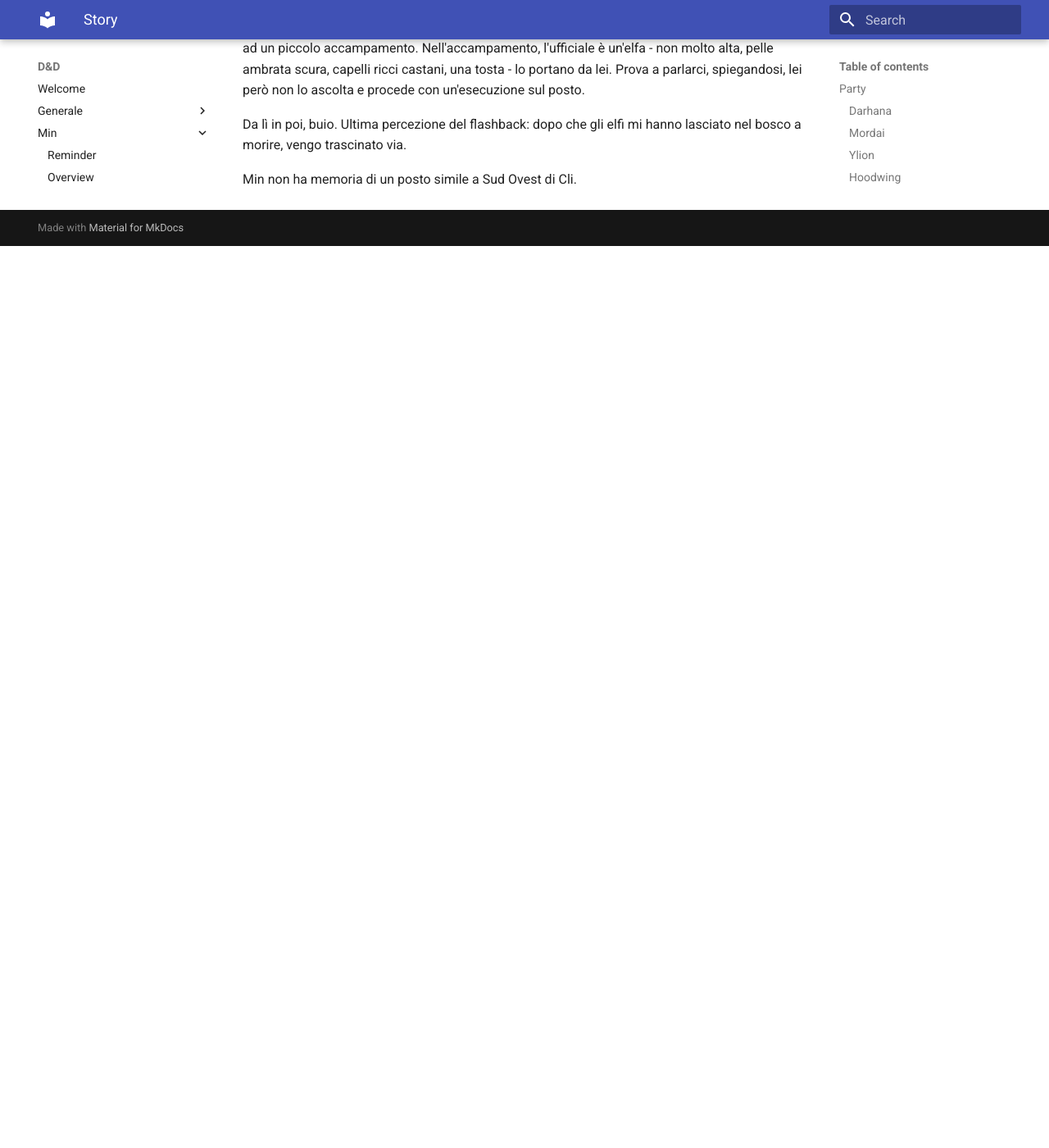
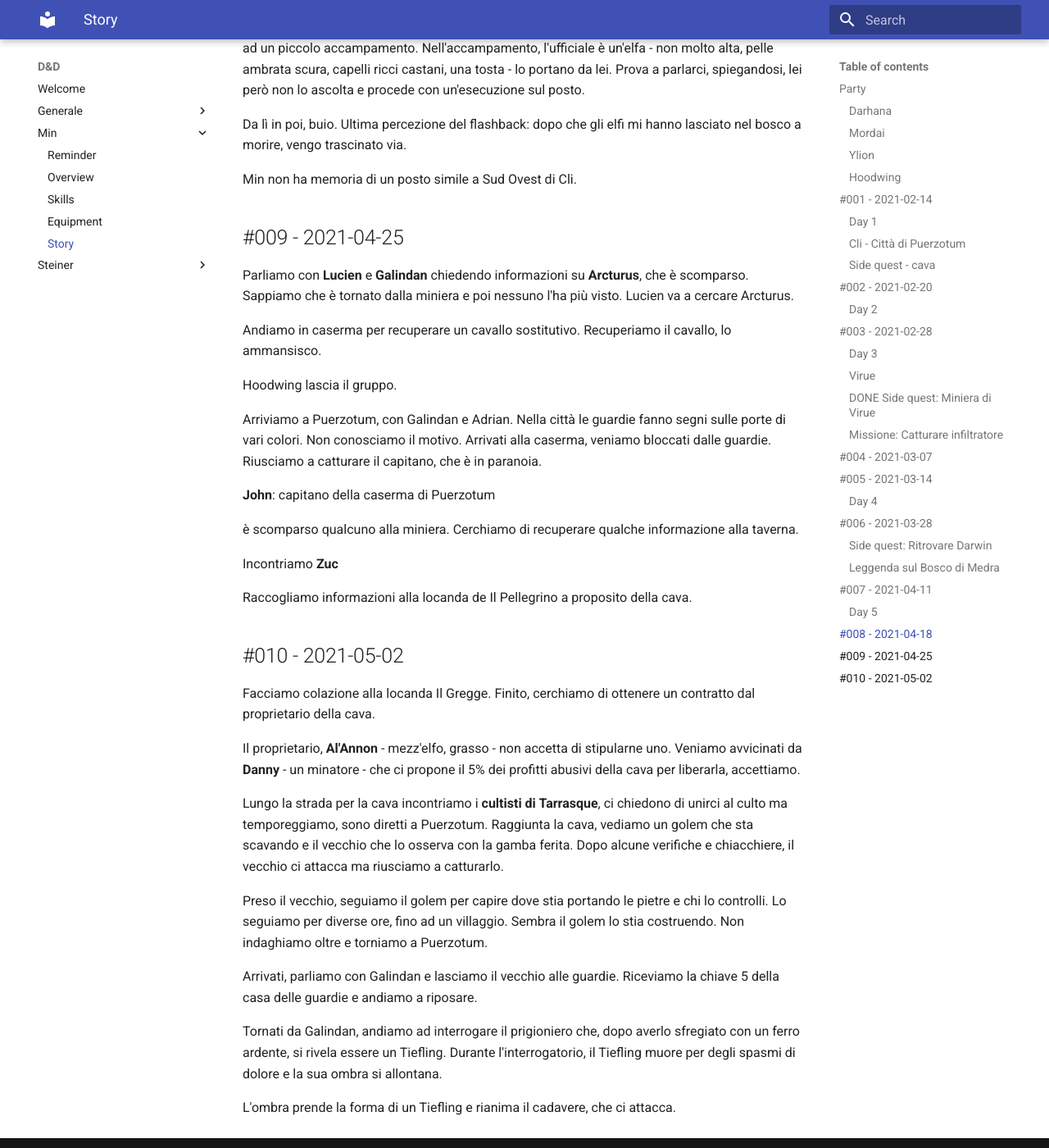
Before and after one commit to vitalegi/dungeons-and-dragons-docs, an MkDocs documentation site: the page built from docs/Min/04.story.md, in a window 1280 px wide and 1400 px high, scrolled down 8223 px. Shown: the whole window at 82% size. Built offline with MkDocs 1.6.1 and Material for MkDocs 9.7.7, drawn with Linux system fonts in a browser that asks for light colours; before the commit the page ends 8523 px from its top, so only the background shows below that; some of the changed text lies outside the part shown.

Commit message:
update sessioni

```diff
--- a/docs/Min/04.story.md
+++ b/docs/Min/04.story.md
@@ -267,8 +267,8 @@ Tutti sono in panico, chiedono informazioni su dove nascondere le cose e come fa
 
 I nomi che vengono citati nelle varie conversazioni sono:
 
-- Shaiva, nominata più volte, ha dato inizio a tutta questa ricerca. è stata la fonte d'ispirazione per la ricerca dell'immortalità mediante manipolazione delle anime
-- Kramer, tiefling, viene nominato quando si parla dei libri e di preservare le ricerche fatte. Si dice di cercarlo e chiedere a lui dove spostare tutto. è una figura legata a Shaiva.
+- __Shaiva__, nominata più volte, ha dato inizio a tutta questa ricerca. è stata la fonte d'ispirazione per la ricerca dell'immortalità mediante manipolazione delle anime
+- __Kramer__, tiefling, viene nominato quando si parla dei libri e di preservare le ricerche fatte. Si dice di cercarlo e chiedere a lui dove spostare tutto. è una figura legata a Shaiva.
 
 Dopo che tutti si sono separati, di nascosto esco dal laboratorio da un'uscita nascosta sul lato di una collina.
 
@@ -277,3 +277,37 @@ Uscito, provo a contrattare con gli elfi: Avvicina la prima pattuglia, si fa pre
 Da lì in poi, buio. Ultima percezione del flashback: dopo che gli elfi mi hanno lasciato nel bosco a morire, vengo trascinato via.
 
 Min non ha memoria di un posto simile a Sud Ovest di Cli.
+
+## #009 - 2021-04-25
+
+Parliamo con __Lucien__ e __Galindan__ chiedendo informazioni su __Arcturus__, che è scomparso. Sappiamo che è tornato dalla miniera e poi nessuno l'ha più visto. Lucien va a cercare Arcturus.
+
+Andiamo in caserma per recuperare un cavallo sostitutivo. Recuperiamo il cavallo, lo ammansisco.
+
+Hoodwing lascia il gruppo.
+
+Arriviamo a Puerzotum, con Galindan e Adrian. Nella città le guardie fanno segni sulle porte di vari colori. Non conosciamo il motivo. Arrivati alla caserma, veniamo bloccati dalle guardie. Riusciamo a catturare il capitano, che è in paranoia.
+
+__John__: capitano della caserma di Puerzotum
+
+è scomparso qualcuno alla miniera. Cerchiamo di recuperare qualche informazione alla taverna.
+
+Incontriamo __Zuc__
+
+Raccogliamo informazioni alla locanda de Il Pellegrino a proposito della cava.
+
+## #010 - 2021-05-02
+
+Facciamo colazione alla locanda Il Gregge. Finito, cerchiamo di ottenere un contratto dal proprietario della cava.
+
+Il proprietario, __Al'Annon__ - mezz'elfo, grasso - non accetta di stipularne uno. Veniamo avvicinati da __Danny__ - un minatore - che ci propone il 5% dei profitti abusivi della cava per liberarla, accettiamo.
+
+Lungo la strada per la cava incontriamo i __cultisti di Tarrasque__, ci chiedono di unirci al culto ma temporeggiamo, sono diretti a Puerzotum. Raggiunta la cava, vediamo un golem che sta scavando e il vecchio che lo osserva con la gamba ferita. Dopo alcune verifiche e chiacchiere, il vecchio ci attacca ma riusciamo a catturarlo.
+
+Preso il vecchio, seguiamo il golem per capire dove stia portando le pietre e chi lo controlli. Lo seguiamo per diverse ore, fino ad un villaggio. Sembra il golem lo stia costruendo. Non indaghiamo oltre e torniamo a Puerzotum.
+
+Arrivati, parliamo con Galindan e lasciamo il vecchio alle guardie. Riceviamo la chiave 5 della casa delle guardie e andiamo a riposare.
+
+Tornati da Galindan, andiamo ad interrogare il prigioniero che, dopo averlo sfregiato con un ferro ardente, si rivela essere un Tiefling. Durante l'interrogatorio, il Tiefling muore per degli spasmi di dolore e la sua ombra si allontana.
+
+L'ombra prende la forma di un Tiefling e rianima il cadavere, che ci attacca.
```
Also changed, not shown: docs/Min/00.reminders.md (+5 -0 lines), docs/Min/01.overview.md (+1 -1 lines), docs/Min/02.skills.md (+1 -0 lines), docs/Min/03.equip.md (+6 -5 lines).
